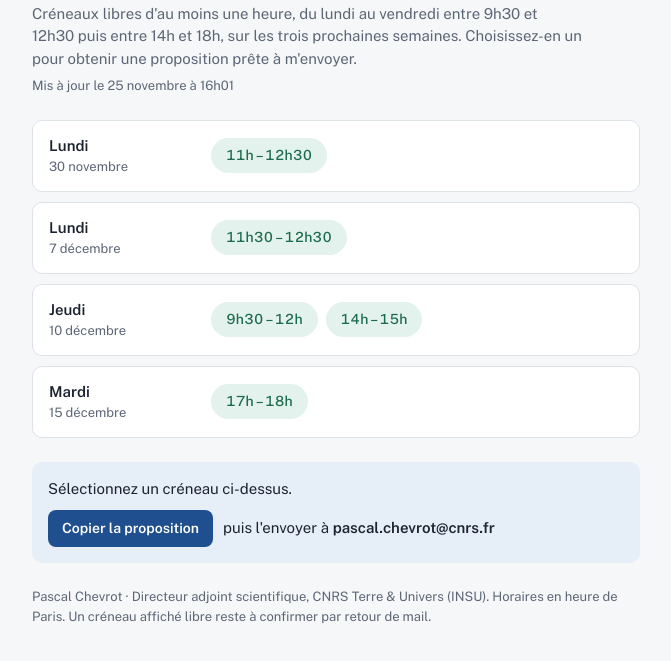
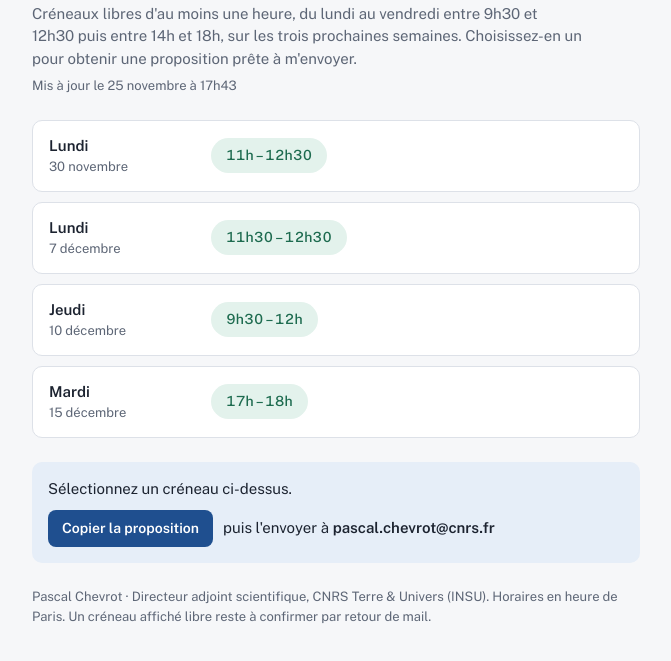
Before and after one commit to pascalchevrot/availabilities, a plain HTML site: page index.html in a window 1280 px wide. Shown: the part 93-754 px from the top of the page, without its empty margins (304-975 px from the left). Drawn offline with nearby package versions, Linux system fonts and the light colour scheme.

Commit message:
Mise à jour des disponibilités

```diff
--- a/index.html
+++ b/index.html
@@ -79,8 +79,8 @@ footer{font-size:13px;color:var(--muted)}
 <script>
 // Données : créneaux libres (heure de Paris), jours ouvrés avec disponibilités uniquement.
 // La tâche quotidienne ne modifie que UPDATED et FREE.
-const UPDATED = "2026-11-25T16:01:56+01:00";
-const FREE = {"2026-11-30":[["11:00","12:30"]],"2026-12-07":[["11:30","12:30"]],"2026-12-10":[["09:30","12:00"],["14:00","15:00"]],"2026-12-15":[["17:00","18:00"]]};
+const UPDATED = "2026-11-25T17:43:48+01:00";
+const FREE = {"2026-11-30":[["11:00","12:30"]],"2026-12-07":[["11:30","12:30"]],"2026-12-10":[["09:30","12:00"]],"2026-12-15":[["17:00","18:00"]]};
 const fmtH = s => { const [h,m]=s.split(":"); return (+h)+"h"+(m==="00"?"":m); };
 // Dates construites à midi UTC : le jour affiché ne dépend ni du fuseau ni de l'heure d'été.
 const noon = d => new Date(d+"T12:00:00Z");
```
